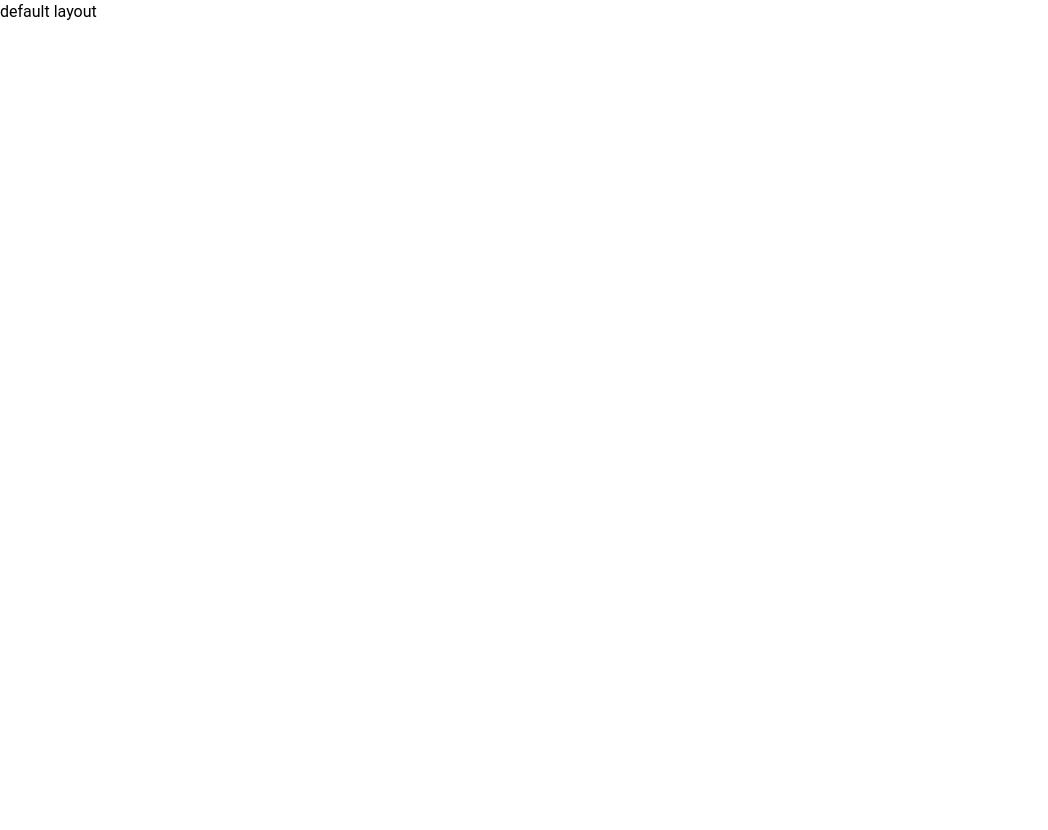
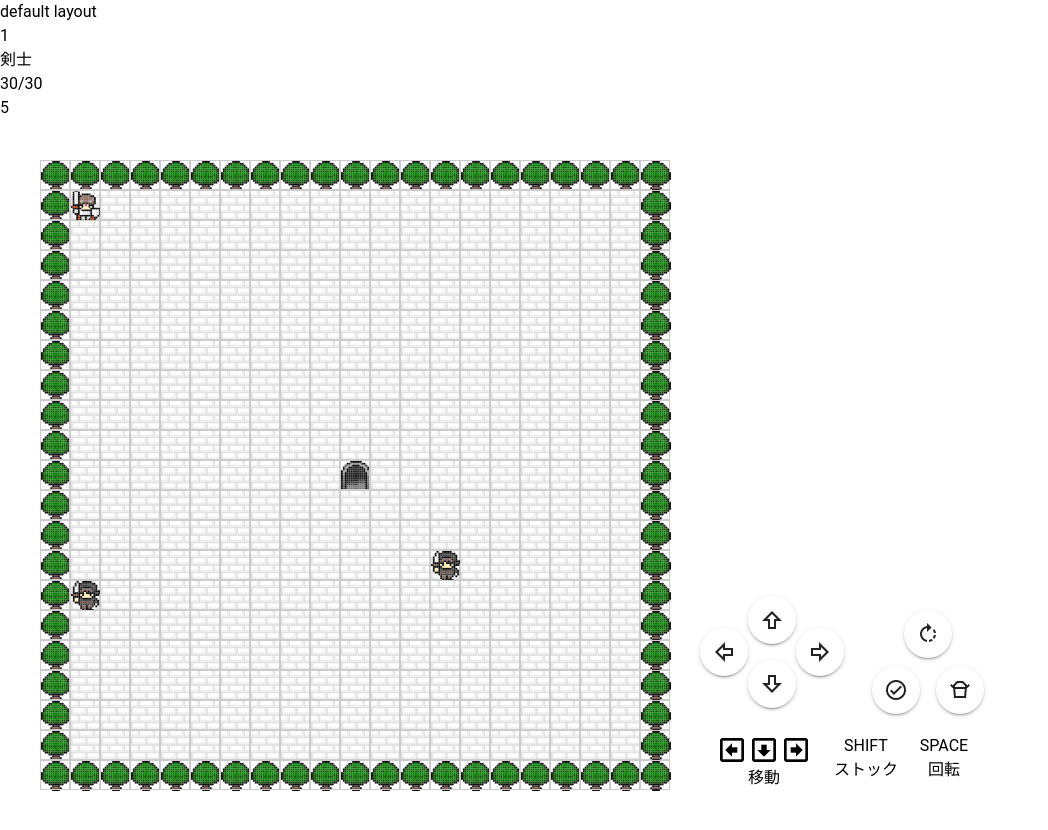
Before and after one commit to naitoyuma7110/RpgGame, a Nuxt app: page /field in a window 1280 px wide. Shown: the whole page, without its empty margins (0-1048 px from the left). Before the commit the page ends 800 px from the top, so only its background shows below. Built offline with nearby package versions, Linux system fonts and the light colour scheme.

Commit message:
parameterのpinia管理、Nuxtlayoutの導入

```diff
--- a/components/common/PlayerParameter.vue
+++ b/components/common/PlayerParameter.vue
@@ -7,6 +7,10 @@ const parameter = useParameterStore();
 
 <template>
   <div>
-    {{ parameter }}
+    <p>{{ parameter.level }}</p>
+    <p>{{ parameter.name }}</p>
+    <p>{{ parameter.HP }}/{{ parameter.maxHP }}</p>
+    <p>{{ parameter.power }}</p>
+
   </div>
 </template>
--- a/layouts/default.vue
+++ b/layouts/default.vue
@@ -5,5 +5,6 @@
 <template>
   <div>
     default layout
+    <slot />
   </div>
 </template>
--- a/pages/field/index.vue
+++ b/pages/field/index.vue
@@ -2,6 +2,7 @@
 import { Field } from '@/classes/field/field';
 import { SwordMan, Thief } from '@/classes/field/character/fieldCharacter';
 import type { Move } from '@/types/util';
+import PlayerParameter from '~/components/common/PlayerParameter.vue';
 
 const field = reactive<Field>(new Field())
 
@@ -74,7 +75,7 @@ onMounted(() => {
 </script>
 
 <template>
-
+  <PlayerParameter />
   <div class="d-flex pa-10">
     <div class="me-10">
       <div class="field player-field">
--- a/stores/parameterStore.ts
+++ b/stores/parameterStore.ts
@@ -1,11 +1,10 @@
-import { ref, computed } from "vue";
 import { defineStore } from "pinia";
 import { PlayerParameter } from "@/classes/parameter/parameter";
 
 // counter-storeの定義
 export const useParameterStore = defineStore("parameter", () => {
 	// 管理対象の値
-	const parameter = ref(new PlayerParameter());
+	const parameter = reactive(new PlayerParameter());
 
-	return { parameter };
+	return { ...toRefs(parameter) };
 });
```
